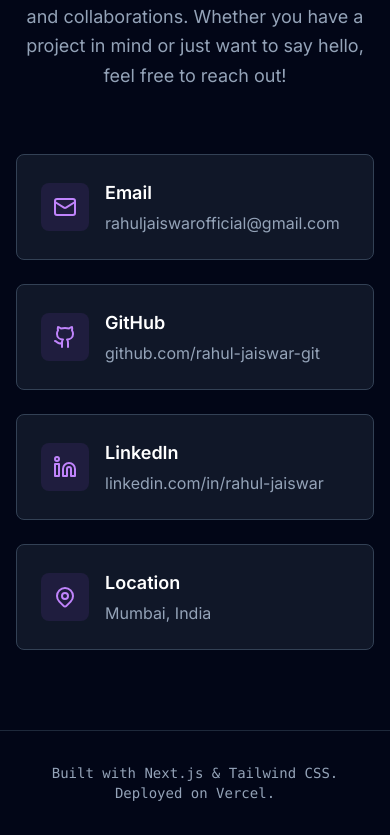
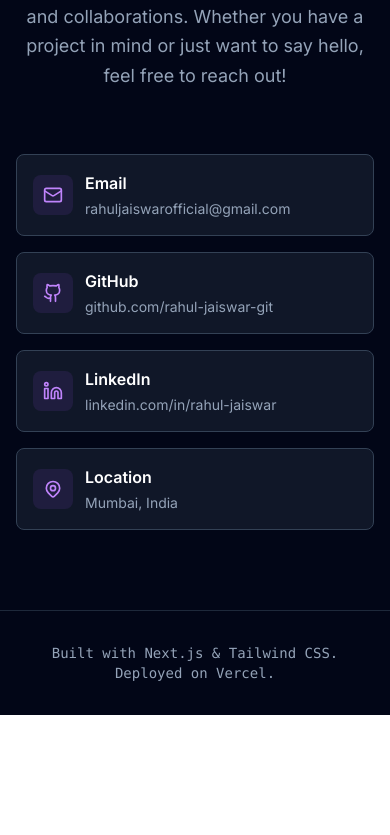
Before and after one commit to rahul-jaiswar-git/rahul-jaiswar, a Next.js app: page / in a window 390 px wide. Shown: the part 9897-10732 px from the top of the page. After the commit the page ends 10612 px from the top, so only its background shows below. Built offline with nearby package versions, Linux system fonts and the light colour scheme.

Commit message:
Improve mobile layout and sizing for contact cards section

```diff
--- a/app/page.tsx
+++ b/app/page.tsx
@@ -888,66 +888,66 @@ export default function Portfolio() {
           </div>
 
           {/* Contact Cards Grid - No flickering animations */}
-          <div className="grid md:grid-cols-2 gap-6 max-w-3xl mx-auto">
+          <div className="grid md:grid-cols-2 gap-4 sm:gap-6 max-w-3xl mx-auto">
             {/* Email Card */}
-            <div className="bg-slate-800/50 border border-slate-700 rounded-lg p-6 hover:bg-slate-800/70 transition-all duration-500 group hover:scale-105 active:scale-95 hover:border-purple-400/50">
-              <div className="flex items-center space-x-4">
+            <div className="bg-slate-800/50 border border-slate-700 rounded-lg p-4 sm:p-6 hover:bg-slate-800/70 transition-all duration-500 group hover:scale-105 active:scale-95 hover:border-purple-400/50">
+              <div className="flex items-center space-x-3 sm:space-x-4">
                 <a
                   href="mailto:rahuljaiswarofficial@gmail.com"
                   target="_blank"
                   rel="noopener noreferrer"
-                  className="w-12 h-12 bg-purple-500/10 rounded-lg flex items-center justify-center group-hover:bg-purple-500/20 transition-colors duration-300 hover:bg-purple-500/30"
+                  className="w-10 h-10 sm:w-12 sm:h-12 bg-purple-500/10 rounded-lg flex items-center justify-center group-hover:bg-purple-500/20 transition-colors duration-300 hover:bg-purple-500/30"
                 >
-                  <Mail className="w-6 h-6 text-purple-400" />
+                  <Mail className="w-5 h-5 sm:w-6 sm:h-6 text-purple-400" />
                 </a>
                 <div className="text-left">
-                  <h4 className="text-white font-semibold text-lg mb-1">Email</h4>
-                  <p className="text-slate-400">rahuljaiswarofficial@gmail.com</p>
+                  <h4 className="text-white font-semibold text-base sm:text-lg mb-1">Email</h4>
+                  <p className="text-slate-400 text-sm sm:text-base">rahuljaiswarofficial@gmail.com</p>
                 </div>
               </div>
             </div>
 
             {/* GitHub Card */}
-            <div className="bg-slate-800/50 border border-slate-700 rounded-lg p-6 hover:bg-slate-800/70 transition-all duration-500 group hover:scale-105 active:scale-95 hover:border-purple-400/50">
-              <div className="flex items-center space-x-4">
+            <div className="bg-slate-800/50 border border-slate-700 rounded-lg p-4 sm:p-6 hover:bg-slate-800/70 transition-all duration-500 group hover:scale-105 active:scale-95 hover:border-purple-400/50">
+              <div className="flex items-center space-x-3 sm:space-x-4">
                 <a
                   href="https://github.com/rahul-jaiswar-git"
                   target="_blank"
                   rel="noopener noreferrer"
-                  className="w-12 h-12 bg-purple-500/10 rounded-lg flex items-center justify-center group-hover:bg-purple-500/20 transition-colors duration-300 hover:bg-purple-500/30"
+                  className="w-10 h-10 sm:w-12 sm:h-12 bg-purple-500/10 rounded-lg flex items-center justify-center group-hover:bg-purple-500/20 transition-colors duration-300 hover:bg-purple-500/30"
                 >
-                  <Github className="w-6 h-6 text-purple-400" />
+                  <Github className="w-5 h-5 sm:w-6 sm:h-6 text-purple-400" />
                 </a>
                 <div className="text-left">
-                  <h4 className="text-white font-semibold text-lg mb-1">GitHub</h4>
-                  <p className="text-slate-400">github.com/rahul-jaiswar-git</p>
+                  <h4 className="text-white font-semibold text-base sm:text-lg mb-1">GitHub</h4>
+                  <p className="text-slate-400 text-sm sm:text-base">github.com/rahul-jaiswar-git</p>
                 </div>
               </div>
             </div>
 
             {/* LinkedIn Card */}
-            <div className="bg-slate-800/50 border border-slate-700 rounded-lg p-6 hover:bg-slate-800/70 transition-all duration-500 group hover:scale-105 active:scale-95 hover:border-purple-400/50">
-              <div className="flex items-center space-x-4">
+            <div className="bg-slate-800/50 border border-slate-700 rounded-lg p-4 sm:p-6 hover:bg-slate-800/70 transition-all duration-500 group hover:scale-105 active:scale-95 hover:border-purple-400/50">
+              <div className="flex items-center space-x-3 sm:space-x-4">
                 <a
                   href="https://www.linkedin.com/in/rahul-jaiswar/"
                   target="_blank"
                   rel="noopener noreferrer"
-                  className="w-12 h-12 bg-purple-500/10 rounded-lg flex items-center justify-center group-hover:bg-purple-500/20 transition-colors duration-300 hover:bg-purple-500/30"
+                  className="w-10 h-10 sm:w-12 sm:h-12 bg-purple-500/10 rounded-lg flex items-center justify-center group-hover:bg-purple-500/20 transition-colors duration-300 hover:bg-purple-500/30"
                 >
-                  <Linkedin className="w-6 h-6 text-purple-400" />
+                  <Linkedin className="w-5 h-5 sm:w-6 sm:h-6 text-purple-400" />
                 </a>
                 <div className="text-left">
-                  <h4 className="text-white font-semibold text-lg mb-1">LinkedIn</h4>
-                  <p className="text-slate-400">linkedin.com/in/rahul-jaiswar</p>
+                  <h4 className="text-white font-semibold text-base sm:text-lg mb-1">LinkedIn</h4>
+                  <p className="text-slate-400 text-sm sm:text-base">linkedin.com/in/rahul-jaiswar</p>
                 </div>
               </div>
             </div>
 
             {/* Location Card */}
-            <div className="bg-slate-800/50 border border-slate-700 rounded-lg p-6 hover:bg-slate-800/70 transition-all duration-500 group hover:scale-105 active:scale-95 hover:border-purple-400/50">
-              <div className="flex items-center space-x-4">
-                <div className="w-12 h-12 bg-purple-500/10 rounded-lg flex items-center justify-center group-hover:bg-purple-500/20 transition-colors duration-300">
-                  <svg className="w-6 h-6 text-purple-400" fill="none" stroke="currentColor" viewBox="0 0 24 24">
+            <div className="bg-slate-800/50 border border-slate-700 rounded-lg p-4 sm:p-6 hover:bg-slate-800/70 transition-all duration-500 group hover:scale-105 active:scale-95 hover:border-purple-400/50">
+              <div className="flex items-center space-x-3 sm:space-x-4">
+                <div className="w-10 h-10 sm:w-12 sm:h-12 bg-purple-500/10 rounded-lg flex items-center justify-center group-hover:bg-purple-500/20 transition-colors duration-300">
+                  <svg className="w-5 h-5 sm:w-6 sm:h-6 text-purple-400" fill="none" stroke="currentColor" viewBox="0 0 24 24">
                     <path
                       strokeLinecap="round"
                       strokeLinejoin="round"
@@ -963,8 +963,8 @@ export default function Portfolio() {
                   </svg>
                 </div>
                 <div className="text-left">
-                  <h4 className="text-white font-semibold text-lg mb-1">Location</h4>
-                  <p className="text-slate-400">Mumbai, India</p>
+                  <h4 className="text-white font-semibold text-base sm:text-lg mb-1">Location</h4>
+                  <p className="text-slate-400 text-sm sm:text-base">Mumbai, India</p>
                 </div>
               </div>
             </div>
```
